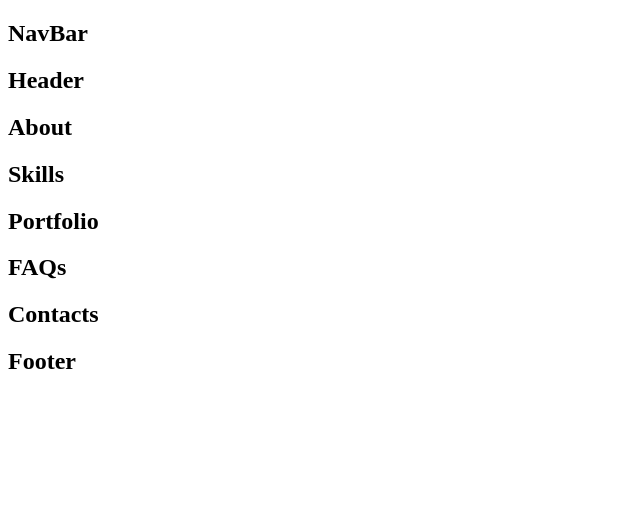
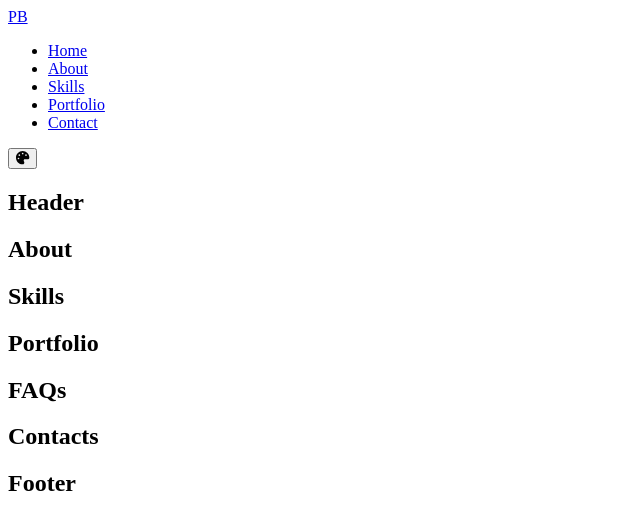
Before and after one commit to BaldezPatrick/Portfolio, a React (Create React App) app: page / in a window 1280 px wide. Shown: the top 530 px of the page, without its empty margins (0-640 px from the left). Built offline with nearby package versions, Linux system fonts and the light colour scheme.

Commit message:
feat(NavBar): NavBar component in progress.

```diff
--- a/src/sections/navbar/NavBar.jsx
+++ b/src/sections/navbar/NavBar.jsx
@@ -1,10 +1,27 @@
 import React from 'react'
 import './navBar.css'
+import data from './data'
+import { FontAwesomeIcon } from '@fortawesome/react-fontawesome'
+import { faPalette } from '@fortawesome/free-solid-svg-icons'
 
 const NavBar = () => {
   return (
     <nav>
-        <h2>NavBar</h2>
+      <div className="container nav-container">
+        <a href="index.html" className="nav-logo">
+          PB
+        </a>
+        <ul className="nav-menu">
+          {data.map((item) => (
+            <li key={item.id}>
+              <a href={item.link}>{item.title}</a>
+            </li>
+          ))}
+        </ul>
+        <button id="theme-icon">
+          <FontAwesomeIcon icon={faPalette} />
+        </button>
+      </div>
     </nav>
   )
 }
```
